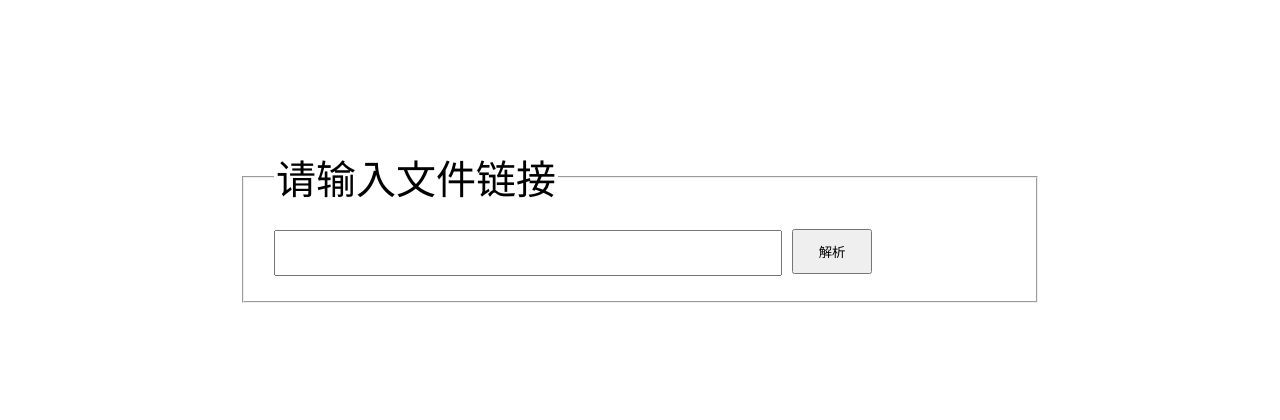
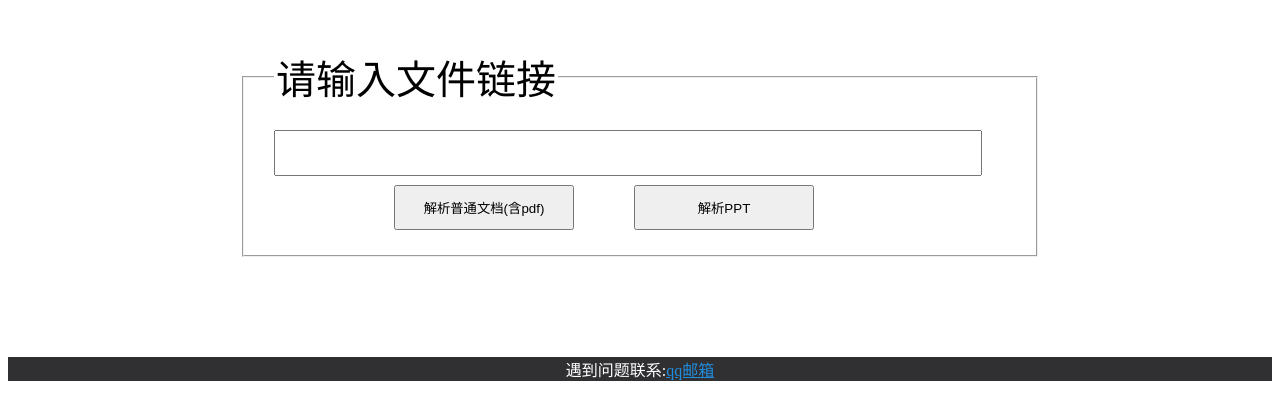
Before and after one commit to sdgzn/sdgzn.github.io, a plain HTML site: page index.html in a window 1280 px wide. Shown: the part 152-572 px from the top of the page. Drawn offline with Linux system fonts and the light colour scheme.

Commit message:
可以解析ppt及普通文档

```diff
--- a/index.html
+++ b/index.html
@@ -10,35 +10,63 @@
         div {
             margin: 0 auto;
             width: 800px;
-            margin-top: 300px;
+            margin-top: 200px;
             font-size: 2.5em;
             vertical-align:text-bottom;
         }
 
         input[type='text'] {
-            width: 500px;
+            width: 700px;
             height: 40px;
 
         }
 
         input[type='button'] {
-            width: 80px;
+            width: 180px;
             height:45px;
         }
 
+        #doc {
+            margin-left: 120px;
+        }
+
+        #ppt {
+            margin-left: 50px;
+        }
+
+
+        footer {
+            margin-top: 100px;
+        }
+
+        p {
+            color: white;
+            text-align: center;
+            background-color: #303033;
+        }
+        a:link {
+            color: #218CDD;
+        }
     </style>
 </head>
 <body>
     <div>
         <fieldset>
             <legend>请输入文件链接</legend>
-            <input id="url" type="text" name="resurl" > <input id="button" type="button" value="解析">
+            <input id="url" type="text" name="resurl" >
+             <input id="doc" type="button" value="解析普通文档(含pdf)">
+            <input id="ppt" type="button" value="解析PPT">
         </fieldset>
 
     </div>
+
+    <footer >
+
+        <p >遇到问题联系:<a href="mailto:1836667177@qq.com">qq邮箱</a></p>
+      </footer>
     <script>
-        var button = document.getElementById("button");
-        button.onclick = function () {
+        var doc = document.getElementById("doc");
+        doc.onclick = function () {
             var urlstr = document.getElementById("url").value;
             var p = urlstr.indexOf('?');
             if (p != -1) {
@@ -49,6 +77,19 @@
             window.open(urlstr, '_blank');
             document.getElementById("url").value = "";
         }
+
+        var ppt = document.getElementById("ppt");
+        ppt.onclick = function () {
+            var urlstr = document.getElementById("url").value;
+            var p = urlstr.indexOf('?');
+            if (p != -1) {
+                urlstr = urlstr.substring(0, p)
+            }
+            urlstr = urlstr.replace("view", "share");
+
+            window.open(urlstr, '_blank');
+            document.getElementById("url").value = "";
+        }
     </script>
 </body>
 </html>
```
